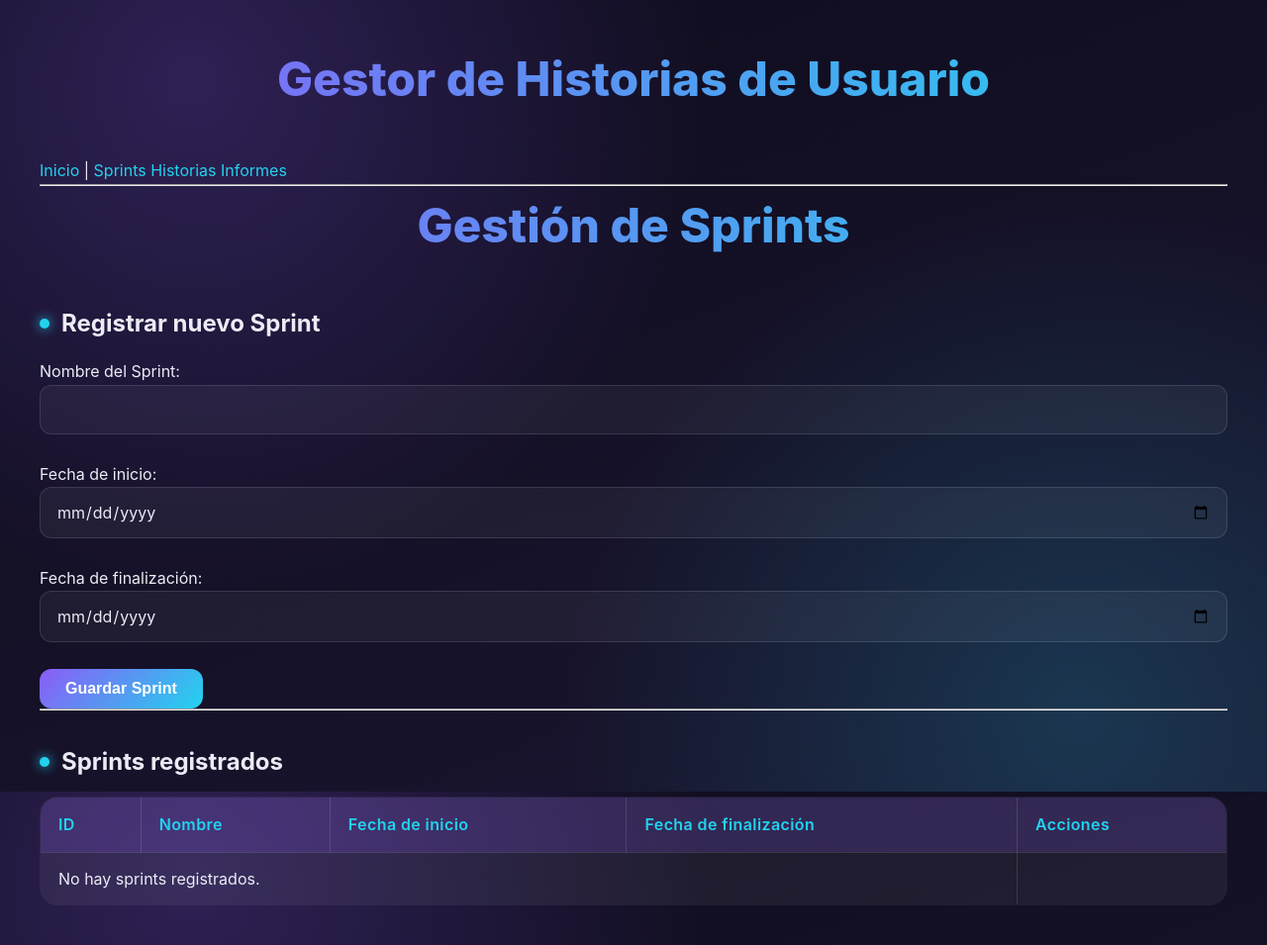
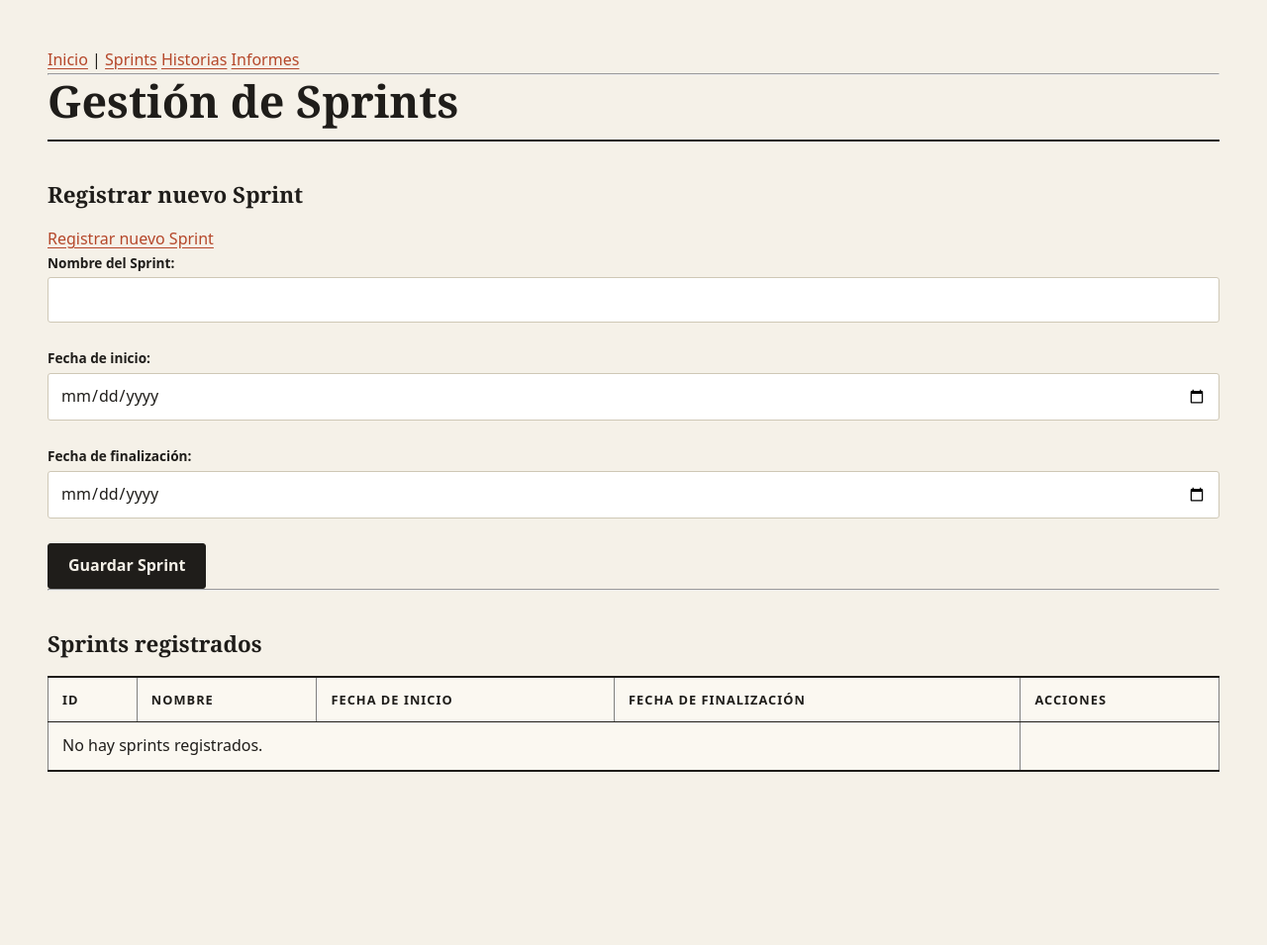
Before and after one commit to srodriguezb-png/Monolitico_3, a PHP site: page /index.php?pagina=sprints in a window 1280 px wide. Shown: the whole page at 99% size. After the commit the page ends 780 px from the top, so only its background shows below. Run offline with PHP 8.4, Linux system fonts and the light colour scheme; data that the repository does not hold is empty.

Commit message:
Actualizacion css

```diff
--- a/Gestor_Historias_Monolitico/index.php
+++ b/Gestor_Historias_Monolitico/index.php
@@ -27,7 +27,6 @@ $pagina = $_GET['pagina'] ?? 'inicio';
 
 <body>
 
-    <h1>Gestor de Historias de Usuario</h1>
 
     <nav>
         <a href="index.php">Inicio</a> |
--- a/Gestor_Historias_Monolitico/public/css/estilos.css
+++ b/Gestor_Historias_Monolitico/public/css/estilos.css
@@ -1,16 +1,14 @@
 /* ========== VARIABLES ========== */
 :root {
-  --bg: #0f0c1d;
-  --bg-2: #1a1530;
-  --superficie: rgba(255, 255, 255, 0.06);
-  --borde: rgba(255, 255, 255, 0.12);
-  --violeta: #8b5cf6;
-  --cian: #22d3ee;
-  --texto: #ecebf5;
-  --texto-suave: #a8a3c4;
-  --radio: 18px;
-  --brillo: 0 0 24px rgba(139, 92, 246, 0.35);
-  --transicion: 0.3s ease;
+  --papel: #f5f1e8;
+  --papel-2: #ebe5d6;
+  --tinta: #1f1d1a;
+  --tinta-suave: #5c5850;
+  --linea: #cfc8b6;
+  --acento: #b5472a;
+  --acento-oscuro: #8f3519;
+  --serif: Georgia, 'Times New Roman', serif;
+  --sans: system-ui, -apple-system, 'Segoe UI', Helvetica, Arial, sans-serif;
 }
 
 /* ========== RESET ========== */
@@ -22,178 +20,164 @@
   box-sizing: border-box;
 }
 
-html {
-  scroll-behavior: smooth;
-}
-
 body {
-  font-family: 'Inter', 'Segoe UI', system-ui, sans-serif;
-  line-height: 1.65;
-  color: var(--texto);
+  font-family: var(--sans);
+  font-size: 16px;
+  line-height: 1.6;
+  color: var(--tinta);
+  background: var(--papel);
+  padding: clamp(20px, 4vw, 48px);
   min-height: 100vh;
-  padding: clamp(16px, 4vw, 40px);
-  background:
-    radial-gradient(circle at 15% 10%, rgba(139, 92, 246, 0.25), transparent 40%),
-    radial-gradient(circle at 85% 90%, rgba(34, 211, 238, 0.18), transparent 40%),
-    linear-gradient(160deg, var(--bg), var(--bg-2)) fixed;
 }
 
 /* ========== CONTENEDOR ========== */
 .container {
-  max-width: 1200px;
+  max-width: 1100px;
   margin: auto;
 }
 
 /* ========== TÍTULOS ========== */
 h1 {
-  text-align: center;
-  font-size: clamp(2rem, 5vw, 3rem);
-  font-weight: 800;
-  margin-bottom: 40px;
-  background: linear-gradient(90deg, var(--violeta), var(--cian));
-  -webkit-background-clip: text;
-  background-clip: text;
-  color: transparent;
+  font-family: var(--serif);
+  font-weight: 700;
+  font-size: clamp(2rem, 4.5vw, 2.8rem);
+  line-height: 1.15;
+  text-align: left;
+  color: var(--tinta);
+  padding-bottom: 14px;
+  margin-bottom: 32px;
+  border-bottom: 2px solid var(--tinta);
 }
 
 h2 {
-  font-size: 1.5rem;
-  margin: 32px 0 16px;
-  color: var(--texto);
-  display: flex;
-  align-items: center;
-  gap: 12px;
-}
-
-h2::before {
-  content: "";
-  width: 10px;
-  height: 10px;
-  border-radius: 50%;
-  background: var(--cian);
-  box-shadow: 0 0 12px var(--cian);
+  font-family: var(--serif);
+  font-weight: 700;
+  font-size: 1.4rem;
+  color: var(--tinta);
+  margin: 36px 0 14px;
 }
 
 h3 {
-  color: var(--cian);
-  margin: 18px 0 10px;
+  font-size: 0.8rem;
+  font-weight: 700;
+  text-transform: uppercase;
+  letter-spacing: 0.1em;
+  color: var(--acento);
+  margin: 20px 0 8px;
 }
 
 p {
-  color: var(--texto-suave);
+  color: var(--tinta-suave);
   margin-bottom: 12px;
+  max-width: 68ch;
 }
 
 a {
-  color: var(--cian);
-  text-decoration: none;
+  color: var(--acento);
+  text-underline-offset: 3px;
 }
 
 a:hover {
-  text-decoration: underline;
+  color: var(--acento-oscuro);
 }
 
-/* ========== TARJETAS (cristal) ========== */
+/* ========== TARJETAS ========== */
 .card {
-  background: var(--superficie);
-  border: 1px solid var(--borde);
-  border-radius: var(--radio);
-  padding: 26px;
-  backdrop-filter: blur(14px);
-  -webkit-backdrop-filter: blur(14px);
-  transition: transform var(--transicion), border-color var(--transicion), box-shadow var(--transicion);
+  background: #fbf8f1;
+  border: 1px solid var(--linea);
+  border-radius: 4px;
+  padding: 22px;
+  transition: border-color 0.15s ease, background 0.15s ease;
 }
 
 .card:hover {
-  transform: translateY(-6px);
-  border-color: var(--violeta);
-  box-shadow: var(--brillo);
+  border-color: var(--tinta);
+  background: #fff;
 }
 
 .grid {
   display: grid;
   grid-template-columns: repeat(auto-fit, minmax(260px, 1fr));
-  gap: 24px;
+  gap: 20px;
 }
 
 /* ========== BOTONES ========== */
 button,
 .btn {
-  background: linear-gradient(135deg, var(--violeta), var(--cian));
-  color: #fff;
-  border: none;
-  padding: 11px 26px;
-  border-radius: 12px;
-  font-size: 1rem;
+  font: inherit;
   font-weight: 600;
+  color: var(--papel);
+  background: var(--tinta);
+  border: 1px solid var(--tinta);
+  border-radius: 3px;
+  padding: 9px 20px;
   cursor: pointer;
-  transition: transform var(--transicion), box-shadow var(--transicion), filter var(--transicion);
+  transition: background 0.15s ease, border-color 0.15s ease;
 }
 
 button:hover,
 .btn:hover {
-  transform: translateY(-2px);
-  box-shadow: var(--brillo);
-  filter: brightness(1.1);
+  background: var(--acento);
+  border-color: var(--acento);
 }
 
-button:active {
-  transform: translateY(0);
+button:focus-visible,
+.btn:focus-visible {
+  outline: 2px solid var(--acento);
+  outline-offset: 2px;
 }
 
 /* ========== FORMULARIOS ========== */
+label {
+  display: block;
+  font-size: 0.85rem;
+  font-weight: 600;
+  margin-bottom: 4px;
+}
+
 input,
 select,
 textarea {
   width: 100%;
-  padding: 11px 16px;
   font: inherit;
-  color: var(--texto);
-  background: rgba(255, 255, 255, 0.05);
-  border: 1px solid var(--borde);
-  border-radius: 12px;
-  transition: border-color var(--transicion), box-shadow var(--transicion);
-}
-
-input::placeholder,
-textarea::placeholder {
-  color: var(--texto-suave);
+  color: var(--tinta);
+  background: #fff;
+  border: 1px solid var(--linea);
+  border-radius: 3px;
+  padding: 9px 12px;
 }
 
 input:focus,
 select:focus,
 textarea:focus {
   outline: none;
-  border-color: var(--cian);
-  box-shadow: 0 0 0 4px rgba(34, 211, 238, 0.18);
-}
-
-select option {
-  background: var(--bg-2);
+  border-color: var(--tinta);
+  box-shadow: 0 0 0 2px var(--papel-2);
 }
 
 /* ========== TABLAS ========== */
 table {
   width: 100%;
   border-collapse: collapse;
-  background: var(--superficie);
-  border: 1px solid var(--borde);
-  border-radius: var(--radio);
-  overflow: hidden;
+  background: #fbf8f1;
+  border-top: 2px solid var(--tinta);
+  border-bottom: 2px solid var(--tinta);
 }
 
 th {
   text-align: left;
-  padding: 14px 18px;
-  color: var(--cian);
-  background: rgba(139, 92, 246, 0.18);
-  font-weight: 600;
-  letter-spacing: 0.4px;
+  font-size: 0.8rem;
+  text-transform: uppercase;
+  letter-spacing: 0.08em;
+  color: var(--tinta);
+  padding: 12px 14px;
+  border-bottom: 1px solid var(--tinta);
 }
 
 td {
-  padding: 13px 18px;
-  border-bottom: 1px solid var(--borde);
+  padding: 11px 14px;
+  border-bottom: 1px solid var(--linea);
+  font-variant-numeric: tabular-nums;
 }
 
 tr:last-child td {
@@ -201,19 +185,5 @@ tr:last-child td {
 }
 
 tr:hover td {
-  background: rgba(139, 92, 246, 0.12);
+  background: var(--papel-2);
 }
-
-/* ========== SCROLLBAR ========== */
-::-webkit-scrollbar {
-  width: 10px;
-}
-
-::-webkit-scrollbar-thumb {
-  background: var(--violeta);
-  border-radius: 10px;
-}
-
-::-webkit-scrollbar-track {
-  background: var(--bg);
-}
--- a/Gestor_Historias_Monolitico/views/sprints/listar.php
+++ b/Gestor_Historias_Monolitico/views/sprints/listar.php
@@ -41,7 +41,9 @@ $sprints = $controlador->listar();
 
 <h2>Registrar nuevo Sprint</h2>
 
-<form method="POST">
+<a href="index.php?pagina=crear_sprint">
+    Registrar nuevo Sprint
+</a>
 
     <label>Nombre del Sprint:</label>
     <input
```
